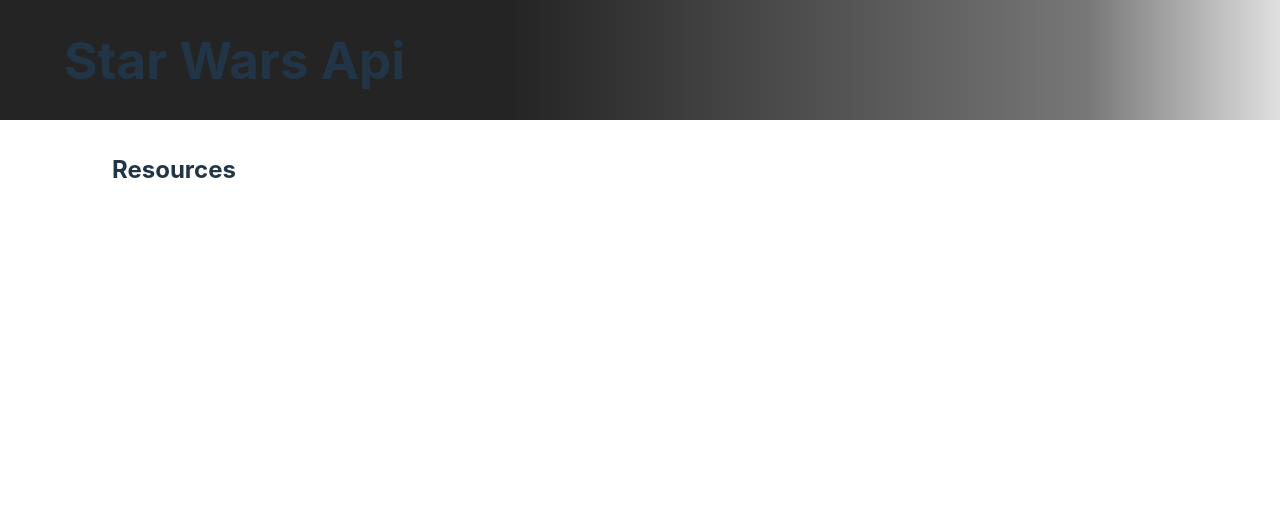
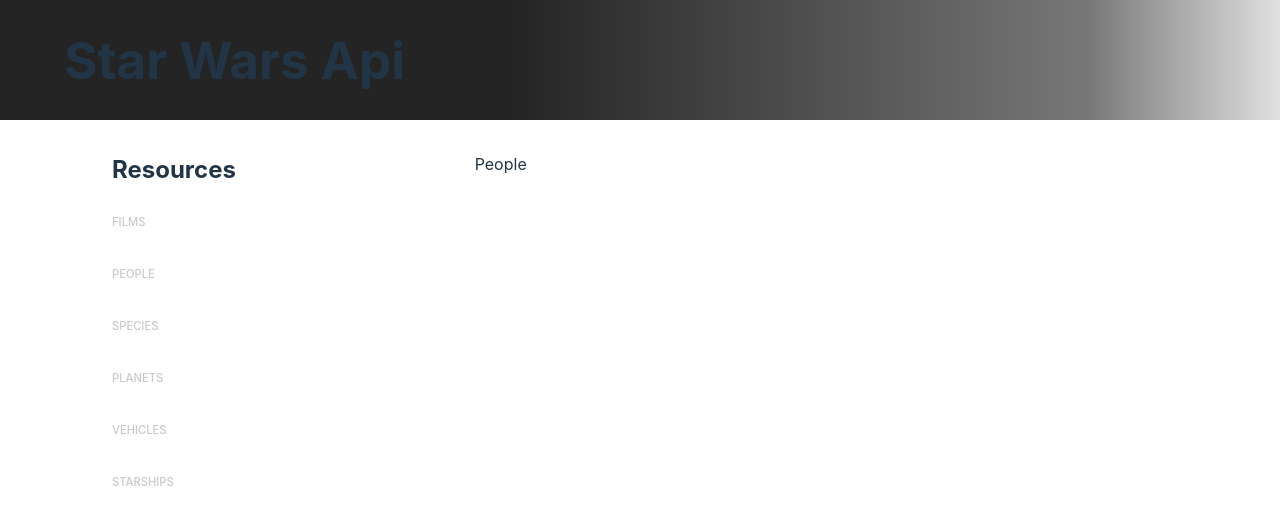
Before and after one commit to RE15EL/react-starwar-app, a React (Vite) app: page / in a window 1280 px wide. Shown: the top 524 px of the page. Built offline with nearby package versions, Linux system fonts and the light colour scheme; no server answers.

Commit message:
split componets and pages

```diff
--- a/src/App.css
+++ /dev/null
@@ -1,44 +0,0 @@
-
-
-.header{
-  width: 100vw;
-  height: 120px;
-  padding: 0 4rem;
-
-  background: rgb(36,36,36);
-  background: linear-gradient(90deg,
-    #242424 40%,
-    #414040b5 85%,
-    rgba(156, 157, 156, 0.314) 100%);
-  display: flex;
-  align-items: center;
-
-}
-
-.content{
-  padding: 1rem 6rem;
-  display: grid;
-  grid-template-columns: 1fr 2fr;
-}
-.sidebar{
-  /* background-color: aquamarine; */
-  padding: 1rem;
-  height: 100vh;
-}
-.section-title{
-  margin-bottom: 1rem;
-}
-.resources{
-
-  display: flex;
-  justify-content: flex-start;
-  /* align-items: center; */
-  flex-direction: column;
-  gap: 1rem;
-}
-.nav-link{
-  text-transform: uppercase;
-  font-size: .7rem;
-  background-color: transparent !important;
-  padding: .6rem 0;
-}
--- a/src/App.jsx
+++ b/src/App.jsx
@@ -1,47 +1,27 @@
-import './App.css'
-import { useEffect, useState } from 'react';
-import { getResources } from './services/characters'
-import { NavLink, Outlet } from 'react-router-dom';
+import { Route, Routes } from 'react-router-dom'
+import Layout from './components/layout/Layout'
+import People from './pages/people/People'
+import Films from './pages/films/Films'
+import Species from './pages/species/Species'
+import Planets from './pages/planets/Planets'
+import Vehicles from './pages/vehicles/Vehicles'
+import Starships from './pages/starships/Starships'
 
 function App() {
-  const [resources, setResources] = useState(null)
-
-  useEffect(()=>{
-    getResources().then(data => {
-      const results = Object.entries(data);
-      setResources(results);
-      console.log(results)
-    });
-  },[]);
 
   return (
     <>
-      <header className='header'>
-        <h1 className='brand'>Star Wars Api</h1>
-      </header>
-
-      <main className='content'>
-
-        <section className='sidebar'>
-          <h2 className='section-title'> Resources</h2>
-          {
-            resources &&
-              <nav className='resources'>
-                <NavLink to={resources[0][1]} className="nav-link"> {resources[0][0]} </NavLink>
-                <NavLink to={resources[1][1]} className="nav-link"> {resources[1][0]} </NavLink>
-                <NavLink to={resources[2][1]} className="nav-link"> {resources[2][0]} </NavLink>
-                <NavLink to={resources[3][1]} className="nav-link"> {resources[3][0]} </NavLink>
-                <NavLink to={resources[4][1]} className="nav-link"> {resources[4][0]} </NavLink>
-                <NavLink to={resources[5][1]} className="nav-link"> {resources[5][0]} </NavLink>
-              </nav>
-          }
-
-        </section>
-
-        <aside className='data'>
-          <Outlet/>
-        </aside>
-      </main>
+      <Routes>
+        <Route path='/' element={<Layout/>}>
+          <Route index element={<People/>} />
+          <Route path='films' element={<Films/>} />
+          <Route path='people' element={<People/>} />
+          <Route path='species' element={<Species/>} />
+          <Route path='planets' element={<Planets/>} />
+          <Route path='vehicles' element={<Vehicles/>} />
+          <Route path='starships' element={<Starships/>} />
+        </Route>
+      </Routes>
     </>
   )
 }
--- /dev/null
+++ b/src/components/header/Header.css
@@ -0,0 +1,14 @@
+.header{
+    width: 100vw;
+    height: 120px;
+    padding: 0 4rem;
+
+    background: rgb(36,36,36);
+    background: linear-gradient(90deg,
+      #242424 40%,
+      #414040b5 85%,
+      rgba(156, 157, 156, 0.314) 100%);
+    display: flex;
+    align-items: center;
+
+}
--- /dev/null
+++ b/src/components/header/Header.jsx
@@ -0,0 +1,9 @@
+import './Header.css';
+
+export default function Header() {
+  return (
+    <header className='header'>
+        <h1 className='brand'>Star Wars Api</h1>
+    </header>
+  )
+}
--- /dev/null
+++ b/src/components/layout/Layout.css
@@ -0,0 +1,12 @@
+
+  .content{
+    padding: 1rem 6rem;
+    display: grid;
+    grid-template-columns: 1fr 2fr;
+  }
+
+  .sidebar,
+  .data{
+    padding: 1rem;
+    height: 100vh;
+  }
--- /dev/null
+++ b/src/components/layout/Layout.jsx
@@ -0,0 +1,22 @@
+import './Layout.css';
+import Sidebar from '../sidebar/Sidebar';
+import { Outlet } from 'react-router-dom';
+import Header from '../header/Header';
+
+export default function Layout() {
+
+    return (
+        <>
+            <Header/>
+            <main className='content'>
+                <section className='sidebar'>
+                    <Sidebar/>
+                </section>
+
+                <aside className='data'>
+                    <Outlet/>
+                </aside>
+            </main>
+        </>
+    )
+}
--- /dev/null
+++ b/src/components/sidebar/Sidebar.css
@@ -0,0 +1,12 @@
+.resources{
+    display: flex;
+    justify-content: flex-start;
+    /* align-items: center; */
+    flex-direction: column;
+    gap: 1rem;
+  }
+  .nav-link{
+    text-transform: uppercase;
+    font-size: .7rem;
+    padding: .6rem 0;
+  }
--- /dev/null
+++ b/src/components/sidebar/Sidebar.jsx
@@ -0,0 +1,19 @@
+import './Sidebar.css';
+import { NavLink } from "react-router-dom";
+
+export default function Sidebar() {
+  return (
+    <>
+        <h2 className='section-title'> Resources</h2>
+
+        <nav className='resources'>
+            <NavLink to="films" className="nav-link"> Films </NavLink>
+            <NavLink to="people" className="nav-link"> People </NavLink>
+            <NavLink to="species" className="nav-link"> Species </NavLink>
+            <NavLink to="planets" className="nav-link"> Planets </NavLink>
+            <NavLink to="vehicles" className="nav-link"> Vehicles </NavLink>
+            <NavLink to="starships" className="nav-link"> Starships </NavLink>
+        </nav>
+    </>
+  )
+}
--- a/src/index.css
+++ b/src/index.css
@@ -19,6 +19,10 @@
   padding: 0;
   box-sizing: border-box;
   scroll-behavior: smooth;
+}
+
+.section-title{
+  margin-bottom: 1rem;
 }
 
 a {
```
